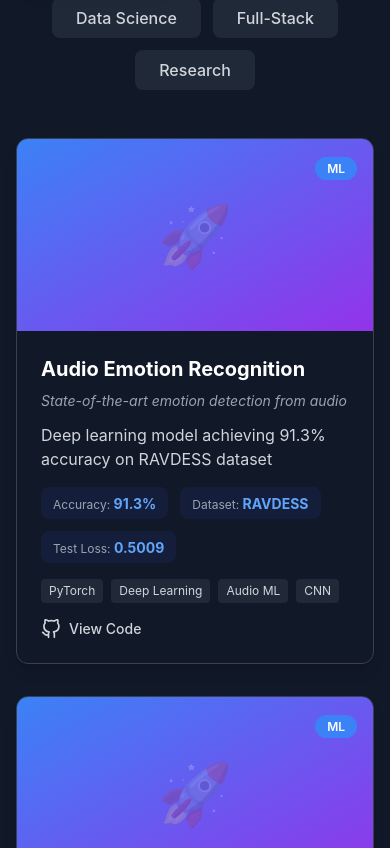
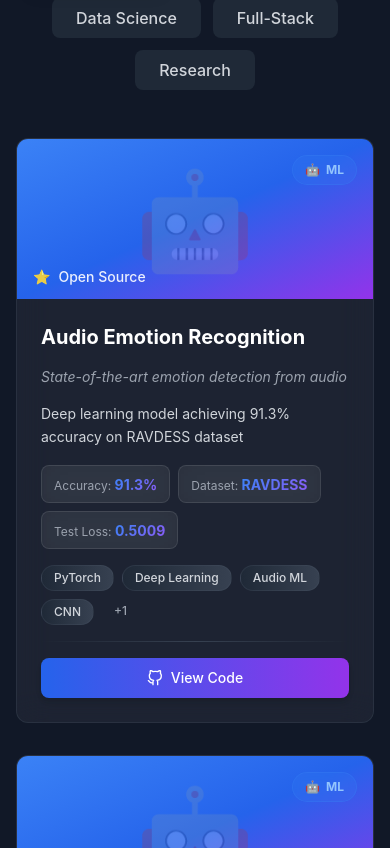
Before and after one commit to Ghulam-Mustafa-Keerio/portfolio, a Next.js app: page / in a window 390 px wide. Shown: the part 6136-6984 px from the top of the page. Built offline with nearby package versions, Linux system fonts and the light colour scheme.

Commit message:
Overhaul ProjectCard and Experience components with glassmorphism
Co-authored-by: Ghulam-Mustafa-Keerio <137900155+Ghulam-Mustafa-Keerio@users.noreply.github.com>

```diff
--- a/components/ProjectCard.tsx
+++ b/components/ProjectCard.tsx
@@ -1,7 +1,7 @@
 'use client';
 
 import { motion } from 'framer-motion';
-import { FiGithub, FiExternalLink, FiStar } from 'react-icons/fi';
+import { FiGithub, FiExternalLink } from 'react-icons/fi';
 import { Project } from '@/lib/projects';
 
 interface ProjectCardProps {
@@ -9,89 +9,155 @@ interface ProjectCardProps {
   index: number;
 }
 
+// Category configurations with icons and colors
+const categoryConfig: Record<string, { icon: string; gradient: string; badge: string }> = {
+  'ml': {
+    icon: '🤖',
+    gradient: 'from-blue-500 via-blue-600 to-purple-600',
+    badge: 'bg-blue-500/20 text-blue-700 dark:text-blue-300 border border-blue-500/30',
+  },
+  'data-science': {
+    icon: '📊',
+    gradient: 'from-green-500 via-emerald-600 to-teal-600',
+    badge: 'bg-green-500/20 text-green-700 dark:text-green-300 border border-green-500/30',
+  },
+  'full-stack': {
+    icon: '🌐',
+    gradient: 'from-purple-500 via-pink-600 to-red-600',
+    badge: 'bg-purple-500/20 text-purple-700 dark:text-purple-300 border border-purple-500/30',
+  },
+  'research': {
+    icon: '🔬',
+    gradient: 'from-orange-500 via-amber-600 to-yellow-600',
+    badge: 'bg-orange-500/20 text-orange-700 dark:text-orange-300 border border-orange-500/30',
+  },
+};
+
 export default function ProjectCard({ project, index }: ProjectCardProps) {
+  const config = categoryConfig[project.category] || categoryConfig['ml'];
+
   return (
     <motion.div
       initial={{ opacity: 0, y: 30 }}
       whileInView={{ opacity: 1, y: 0 }}
       viewport={{ once: true, margin: '-50px' }}
       transition={{ duration: 0.5, delay: index * 0.1 }}
-      className="group bg-white dark:bg-gray-900 rounded-xl overflow-hidden shadow-lg border border-gray-200 dark:border-gray-700 hover:shadow-2xl transition-all duration-300"
+      whileHover={{ y: -8 }}
+      className="group glass rounded-xl overflow-hidden border-2 border-gray-200/50 dark:border-gray-700/50 hover:border-transparent hover:shadow-2xl transition-all duration-300 relative"
     >
-      {/* Project Image */}
-      <div className="relative h-48 bg-gradient-to-br from-blue-500 to-purple-600 overflow-hidden">
+      {/* Gradient border on hover */}
+      <div className="absolute inset-0 rounded-xl bg-gradient-to-r from-blue-500 via-purple-500 to-pink-500 opacity-0 group-hover:opacity-100 transition-opacity duration-300 -z-10 blur-sm"></div>
+
+      {/* Top banner with tech-colored gradient */}
+      <div className={`relative h-40 bg-gradient-to-br ${config.gradient} overflow-hidden`}>
+        {/* Animated diagonal shimmer overlay */}
+        <motion.div
+          initial={{ x: '-100%', y: '-100%' }}
+          whileHover={{ x: '100%', y: '100%' }}
+          transition={{ duration: 0.8, ease: 'easeInOut' }}
+          className="absolute inset-0 bg-gradient-to-br from-transparent via-white/20 to-transparent transform rotate-45"
+        />
+
+        {/* Category icon */}
         <div className="absolute inset-0 flex items-center justify-center">
-          <div className="text-6xl opacity-20">🚀</div>
+          <div className="text-8xl opacity-20 group-hover:scale-110 transition-transform duration-300">
+            {config.icon}
+          </div>
         </div>
-        <div className="absolute top-4 right-4">
-          <span className={`px-3 py-1 text-xs font-semibold rounded-full ${
-            project.category === 'ml' ? 'bg-blue-500 text-white' :
-            project.category === 'data-science' ? 'bg-green-500 text-white' :
-            project.category === 'full-stack' ? 'bg-purple-500 text-white' :
-            'bg-yellow-500 text-white'
-          }`}>
+
+        {/* Category badge */}
+        <div className="absolute top-4 right-4 z-10">
+          <span className={`px-3 py-1.5 text-xs font-bold rounded-full backdrop-blur-sm ${config.badge} flex items-center gap-1.5`}>
+            <span>{config.icon}</span>
             {project.category.toUpperCase().replace('-', ' ')}
           </span>
         </div>
+
+        {/* Stars/Language indicator (placeholder) */}
+        <div className="absolute bottom-3 left-4 flex items-center gap-2 text-white/90 text-sm">
+          <span>⭐</span>
+          <span className="font-medium">Open Source</span>
+        </div>
       </div>
 
-      {/* Project Content */}
-      <div className="p-6">
-        <h3 className="text-xl font-bold text-gray-900 dark:text-white mb-2 group-hover:text-blue-600 dark:group-hover:text-blue-400 transition-colors">
+      {/* Card body */}
+      <div className="p-6 space-y-4">
+        {/* Project title */}
+        <h3 className="text-xl font-bold text-gray-900 dark:text-white group-hover:text-gradient transition-all duration-300">
           {project.title}
         </h3>
-        <p className="text-sm text-gray-500 dark:text-gray-400 mb-3 italic">
+
+        {/* Tagline */}
+        <p className="text-sm text-gray-600 dark:text-gray-400 italic">
           {project.tagline}
         </p>
-        <p className="text-gray-700 dark:text-gray-300 mb-4">
+
+        {/* Description with line clamp */}
+        <p className="text-gray-700 dark:text-gray-300 text-sm leading-relaxed line-clamp-3">
           {project.description}
         </p>
 
-        {/* Metrics */}
+        {/* Metrics section */}
         {project.metrics && project.metrics.length > 0 && (
-          <div className="flex flex-wrap gap-3 mb-4">
+          <div className="flex flex-wrap gap-2">
             {project.metrics.map((metric, idx) => (
-              <div key={idx} className="bg-blue-50 dark:bg-blue-900/20 px-3 py-1 rounded-lg">
+              <motion.div
+                key={idx}
+                whileHover={{ scale: 1.05 }}
+                className="glass px-3 py-1.5 rounded-lg border border-blue-500/20 hover:border-blue-500/50 transition-colors"
+              >
                 <span className="text-xs text-gray-600 dark:text-gray-400">{metric.label}: </span>
-                <span className="text-sm font-bold text-blue-600 dark:text-blue-400">{metric.value}</span>
-              </div>
+                <span className="text-sm font-bold text-gradient">{metric.value}</span>
+              </motion.div>
             ))}
           </div>
         )}
 
-        {/* Tags */}
-        <div className="flex flex-wrap gap-2 mb-4">
+        {/* Tech stack with colored badges */}
+        <div className="flex flex-wrap gap-2">
           {project.tags.slice(0, 4).map((tag, idx) => (
             <span
               key={idx}
-              className="px-2 py-1 text-xs bg-gray-100 dark:bg-gray-800 text-gray-700 dark:text-gray-300 rounded"
+              className="px-3 py-1 text-xs font-medium bg-gradient-to-r from-gray-100 to-gray-200 dark:from-gray-800 dark:to-gray-700 text-gray-700 dark:text-gray-300 rounded-full border border-gray-300/30 dark:border-gray-600/30"
             >
               {tag}
             </span>
           ))}
+          {project.tags.length > 4 && (
+            <span className="px-3 py-1 text-xs font-medium text-gray-500 dark:text-gray-400">
+              +{project.tags.length - 4}
+            </span>
+          )}
         </div>
 
-        {/* Links */}
-        <div className="flex items-center gap-4">
-          <a
+        {/* Divider */}
+        <div className="h-px bg-gradient-to-r from-transparent via-gray-300 dark:via-gray-700 to-transparent"></div>
+
+        {/* Footer with action buttons */}
+        <div className="flex items-center gap-3">
+          <motion.a
+            whileHover={{ scale: 1.05 }}
+            whileTap={{ scale: 0.95 }}
             href={project.github}
             target="_blank"
             rel="noopener noreferrer"
-            className="flex items-center gap-2 text-gray-700 dark:text-gray-300 hover:text-blue-600 dark:hover:text-blue-400 transition-colors"
+            className="flex-1 flex items-center justify-center gap-2 px-4 py-2.5 bg-gradient-to-r from-blue-600 to-purple-600 hover:from-blue-700 hover:to-purple-700 text-white rounded-lg font-medium transition-all shadow-md hover:shadow-lg text-sm"
           >
-            <FiGithub size={20} />
-            <span className="text-sm font-medium">View Code</span>
-          </a>
+            <FiGithub size={16} />
+            <span>View Code</span>
+          </motion.a>
           {project.demo && (
-            <a
+            <motion.a
+              whileHover={{ scale: 1.05 }}
+              whileTap={{ scale: 0.95 }}
               href={project.demo}
               target="_blank"
               rel="noopener noreferrer"
-              className="flex items-center gap-2 text-gray-700 dark:text-gray-300 hover:text-purple-600 dark:hover:text-purple-400 transition-colors"
+              className="flex-1 flex items-center justify-center gap-2 px-4 py-2.5 glass border-2 border-purple-500/30 hover:border-purple-500/60 text-gray-900 dark:text-white rounded-lg font-medium transition-all hover:shadow-lg text-sm"
             >
-              <FiExternalLink size={20} />
-              <span className="text-sm font-medium">Live Demo</span>
-            </a>
+              <FiExternalLink size={16} />
+              <span>Demo</span>
+            </motion.a>
           )}
         </div>
       </div>
```
Also changed, not shown: components/Experience.tsx (+123 -43 lines).
